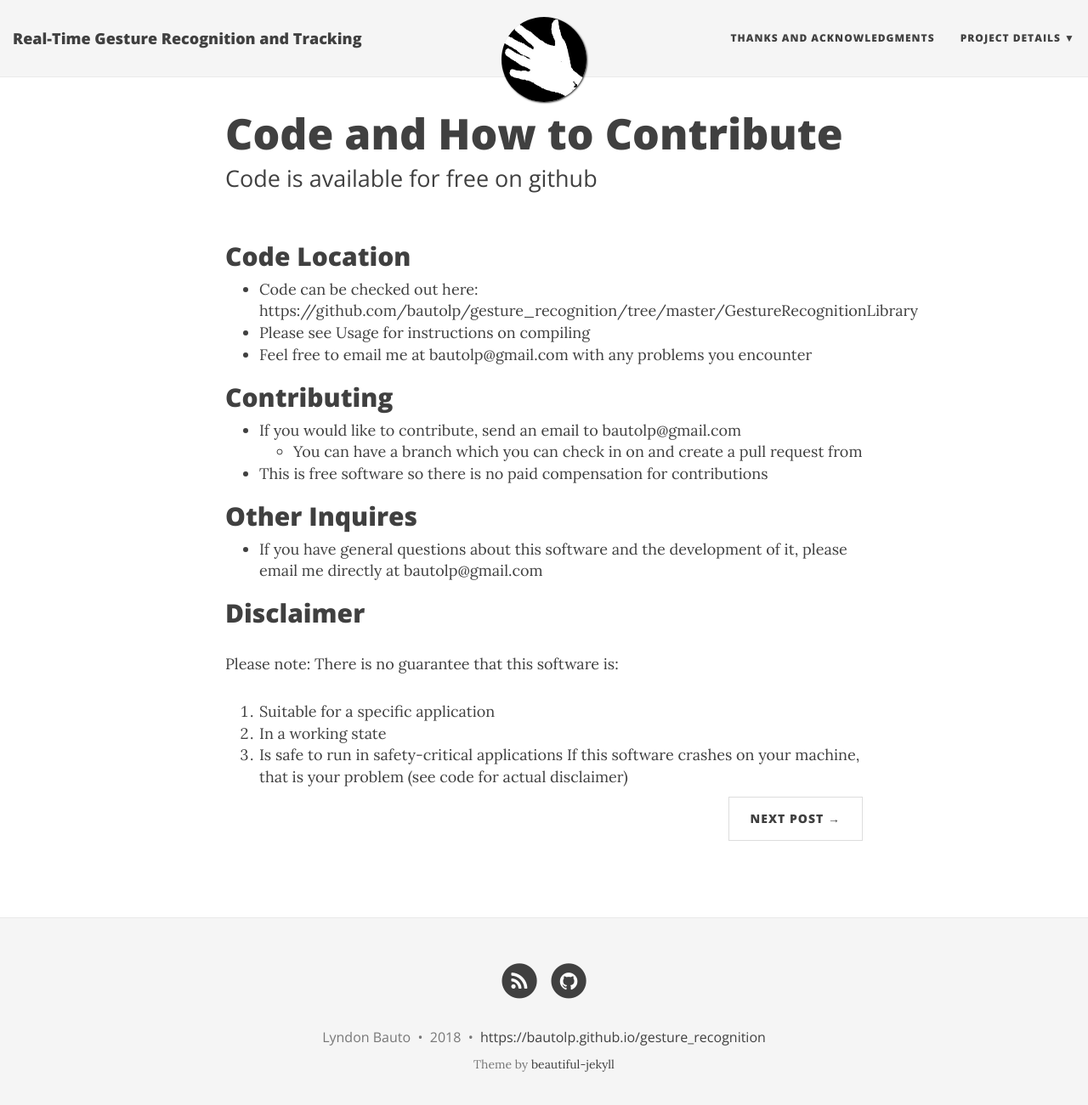
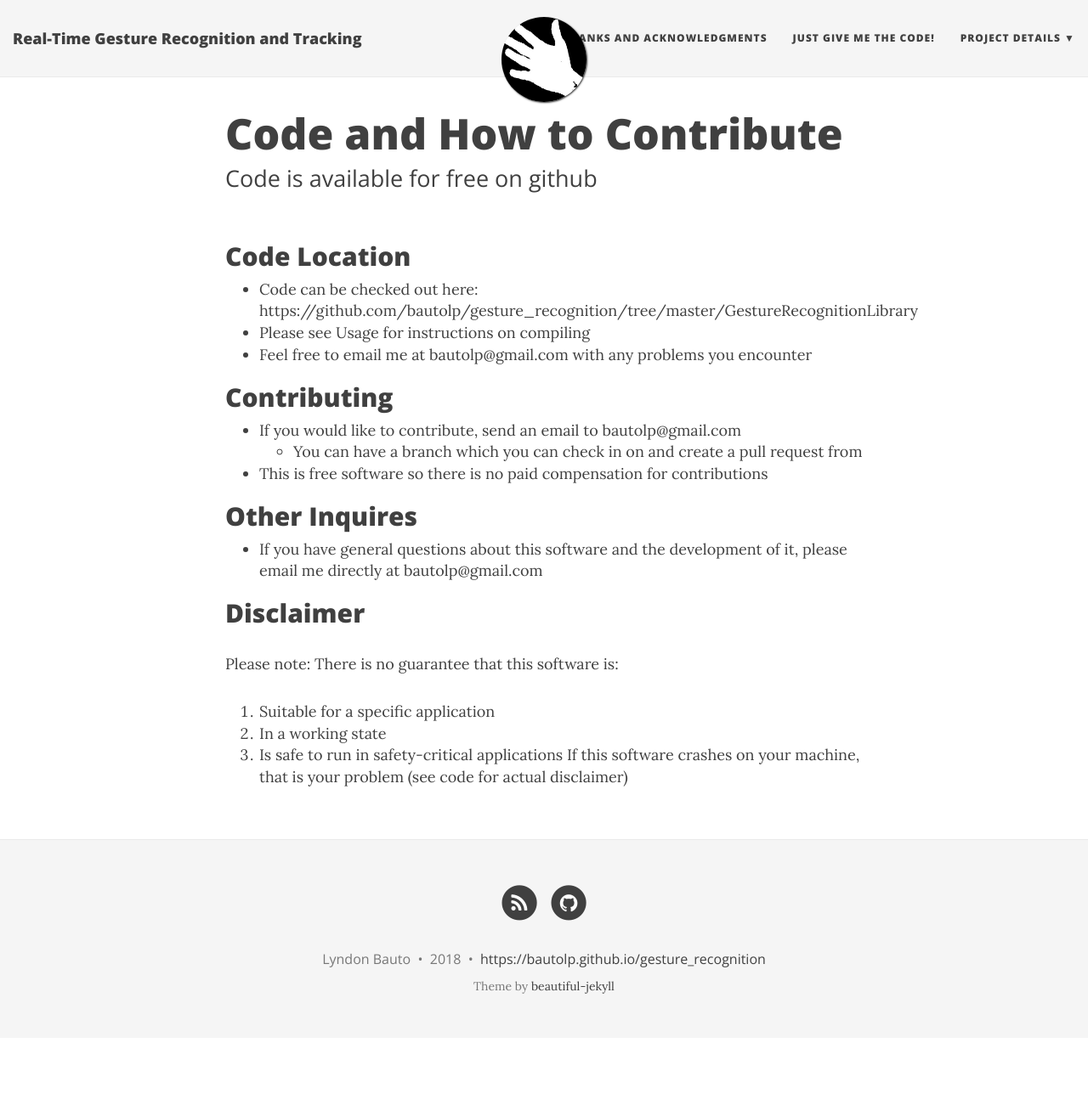
Before and after one commit to bautolp/gesture_recognition, a Jekyll site: the page built from code.md, in a window 1280 px wide and 1314 px high. Shown: the top 1301 px of the window at 85% size. Built offline with Jekyll 4.4.1, drawn with Linux system fonts in a browser that asks for light colours; nearby versions of some CDN libraries.

Commit message:
Mved and renamed

```diff
--- a/_config.yml
+++ b/_config.yml
@@ -11,13 +11,13 @@ description: ECE 499 Project
 # List of links in the navigation bar
 navbar-links:
   Thanks and Acknowledgments: "thanks"
+  Just Give Me The Code!: "code"
   Project Details:
     - Overview: "https://bautolp.github.io/gesture_recognition/2018-08-05-overview/"
     - Usage: "https://bautolp.github.io/gesture_recognition/2018-08-04-usage/"
     - Skin Detection: "https://bautolp.github.io/gesture_recognition/2018-08-03-skin-detection/"
     - Convexity Analysis: "https://bautolp.github.io/gesture_recognition/2018-08-02-convexity-analysis/"
     - Tracking: "https://bautolp.github.io/gesture_recognition/2018-08-01-tracking/"
-    - Code and How To Contribute: "https://bautolp.github.io/gesture_recognition/2018-07-31-code-location/"
 
 # Image to show in the navigation bar - image must be a square (width = height)
 # Remove this parameter if you don't want an image in the navbar
```
Also changed, not shown: code.md (renamed from _posts/2018-07-31-code-location.md).
